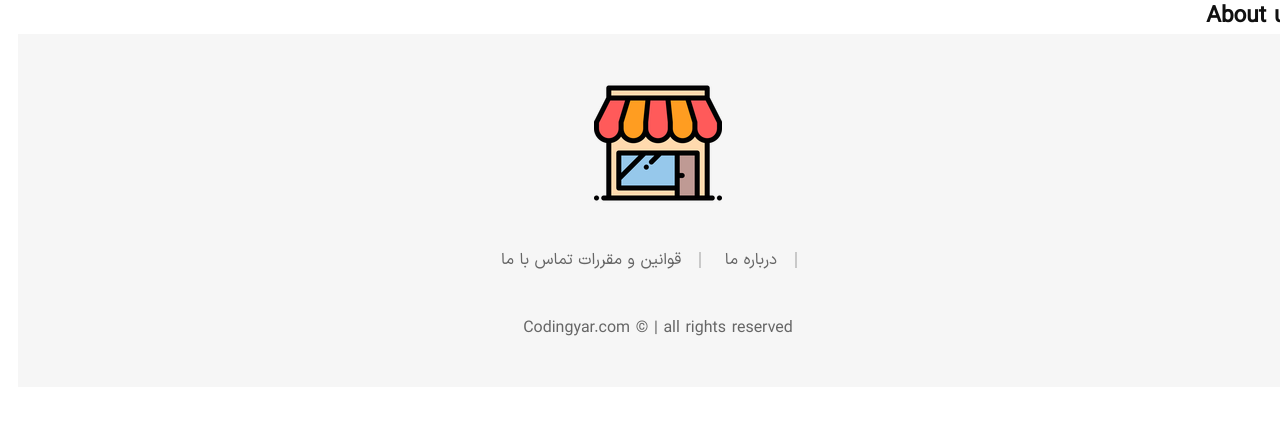
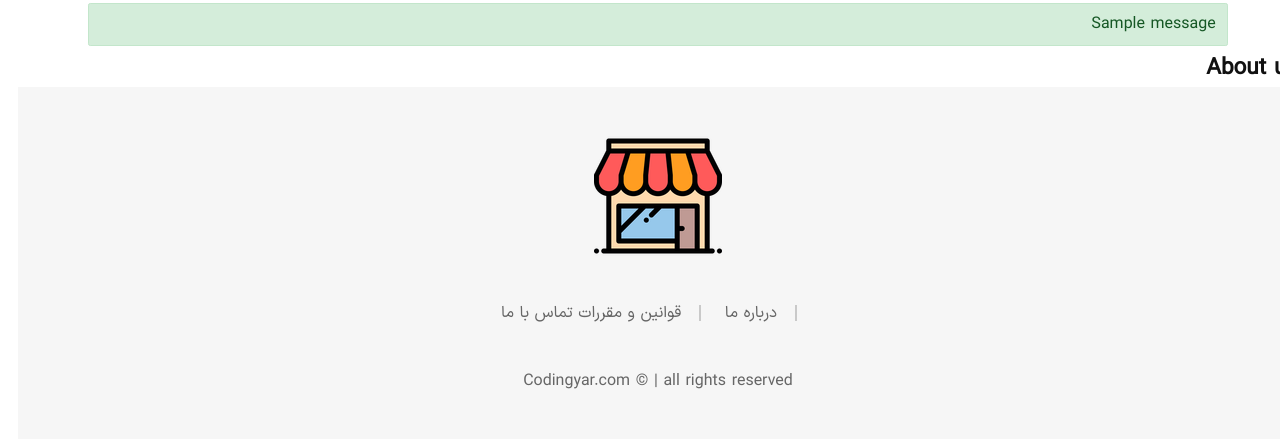
Before and after one commit to Ablfxl004/OnlineShop, a Django app: page /aboutus in a window 1280 px wide. Shown: the part 100-539 px from the top of the page. Run offline with Django 4.2, Linux system fonts and the light colour scheme; tables that the repository leaves empty hold one stand-in row (values such as "Sample post"); one stand-in notice (Sample message) is shown; parts of the project's set-up code (start-up, migrations or seed data) failed here and were passed over; some libraries are stand-ins or nearby versions; some web fonts are replaced.

Commit message:
use messages framework

```diff
--- a/config/settings.py
+++ b/config/settings.py
@@ -200,3 +200,9 @@ ACCOUNT_UNIQUE_EMAIL = True
 # EMAIL_HOST_PASSWORD = env("DJANGO_EMAIL_HOST_PASSWORD")
 
 EMAIL_BACKEND = 'django.core.mail.backends.console.EmailBackend'
+
+# for messages framework
+from django.contrib.messages import constants
+MESSAGE_TAGS = {
+    constants.ERROR: 'danger'
+}
--- a/products/urls.py
+++ b/products/urls.py
@@ -1,9 +1,10 @@
 from django.urls import path
 
-from .views import ProductListView, ProductDetailView,CommentCreateView
+from .views import ProductListView, ProductDetailView,CommentCreateView, test_messages
 
 urlpatterns = [
     path('', ProductListView.as_view(), name='products_list'),
     path('<int:pk>/', ProductDetailView.as_view(), name='product_detail'),
-    path('comment/<int:pk>', CommentCreateView.as_view(), name='comment_create')
+    path('comment/<int:pk>', CommentCreateView.as_view(), name='comment_create'),
+    path('messages/', test_messages, name='test_messages'),
 ]
--- a/templates/_base.html
+++ b/templates/_base.html
@@ -128,6 +128,16 @@
             </div>
         </header>
         <!-- Header End -->
+
+        {% if messages %}
+            <div class="container">
+                {% for message in messages %}
+                <div class="alert alert-{{ message.tags }}">
+                    {{ message }}
+                </div>
+                {% endfor %}
+            </div>
+        {% endif %}
 
         {% block content %}
 
```
Also changed, not shown: products/templates/products/messages.html (added, +8 -0 lines), products/views.py (+10 -0 lines).
